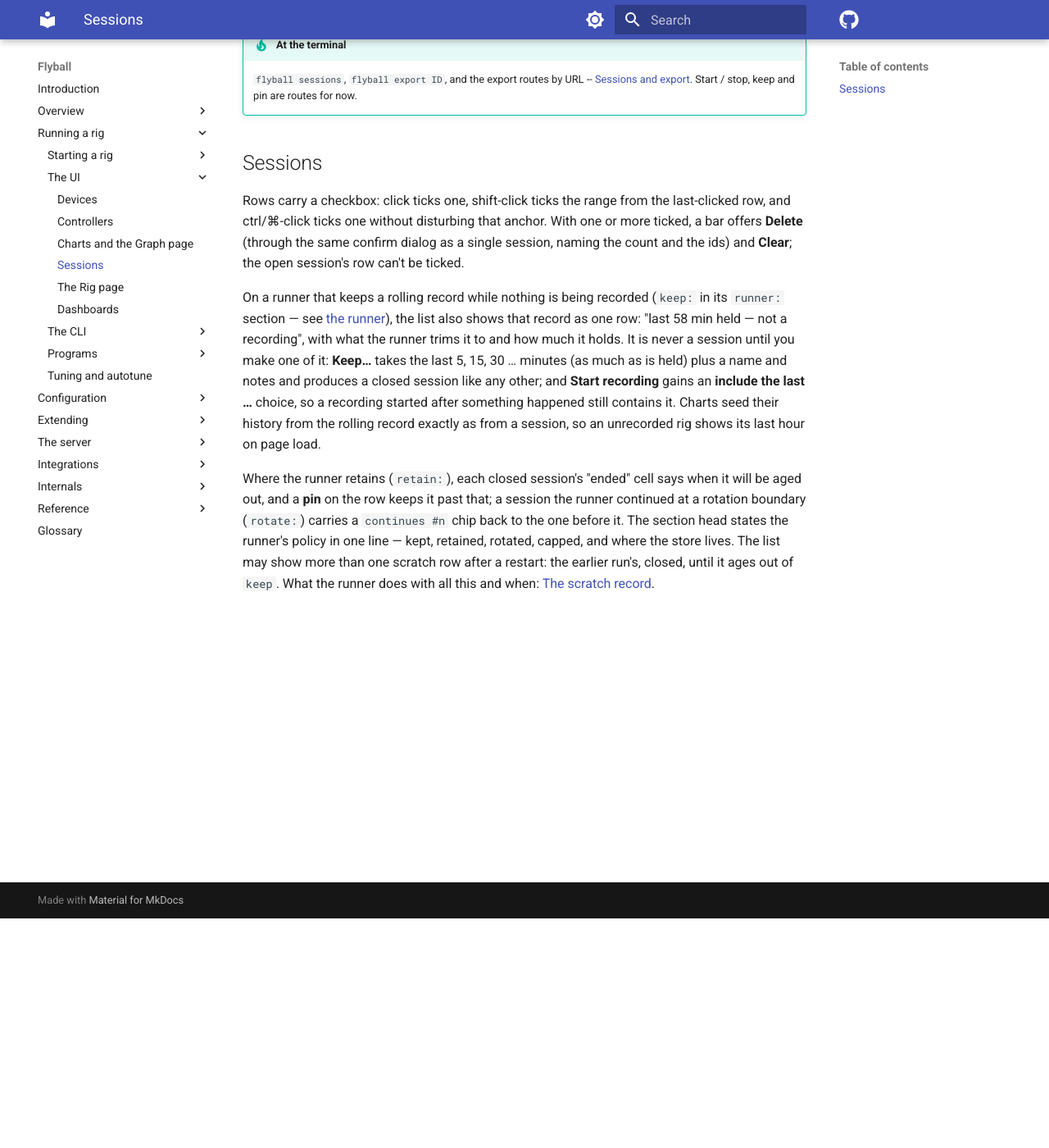
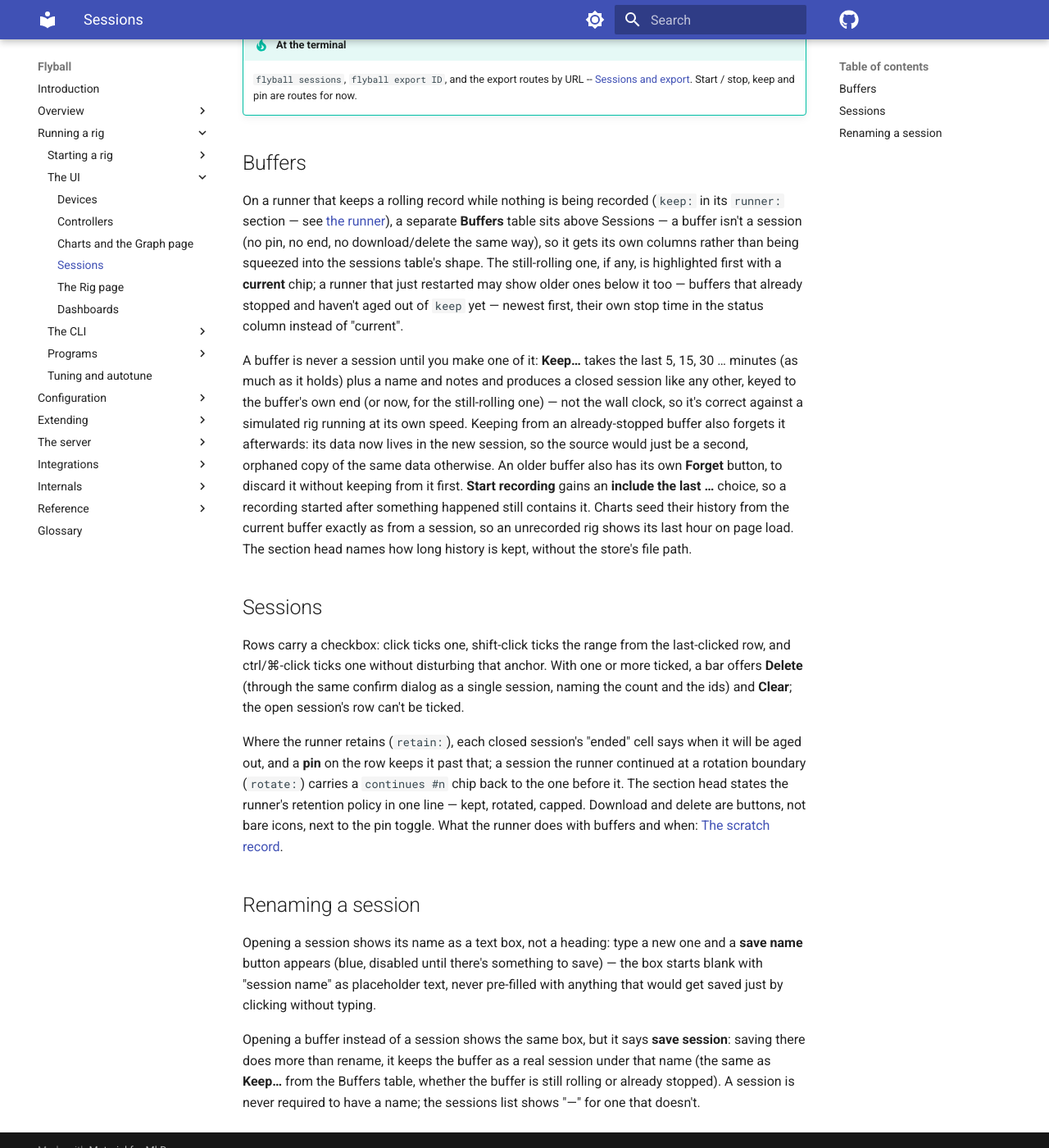
Before and after one commit to bengineer42/flyball, an MkDocs documentation site: the page built from book/src/1-running/ui/sessions.md, in a window 1280 px wide and 1400 px high, scrolled down 280 px. Shown: the whole window at 82% size. Built offline with MkDocs 1.6.1 and Material for MkDocs 9.7.7, drawn with Linux system fonts in a browser that asks for light colours; comment, search, counter and statistics services are not loaded; the version menu is left out; some of the changed text lies outside the part shown.

Commit message:
book: document tonight's UI work -- session rename, buffers table, connection chip
Per flyball-18: 19 UI commits since c53c46c (session rename / "save
session" on a scratch record / buffers table replacing the single
scratch row / save-name states / connection chip simplified / a batch
of layout-shift fixes) and none had touched book/ yet, against
CLAUDE.md's "docs are part of the change" table.

- sessions.md: split into Buffers (the new table, current highlighted
  vs older, Keep.../Forget) and a new "Renaming a session" section
  (the text-box header, save name vs save session, names being
  optional).
- api.md: PUT/PATCH /api/history/sessions/{id} now documents the
  `name` field alongside `pinned`.
- ui/index.md: the app-bar bullet list updated for the two-state
  (not three) server chip with its debounce and per-stream tooltip,
  the record-symbol icon, and the alarm chip's fixed minWidth; the
  Sessions summary row mentions rename/buffers/forget.

brain/design/ui/log.md also gets an entry (brain/ is git-excluded, not
in this commit) per the same table's convention.

Both books build strict.

Co-Authored-By: Claude Sonnet 5 <noreply@anthropic.com>

```diff
--- a/book/src/1-running/ui/sessions.md
+++ b/book/src/1-running/ui/sessions.md
@@ -1,9 +1,36 @@
 # Sessions
 
-**Sessions** (`#/sessions`): start and stop recording, the recorded sessions, and the runner's rolling record. What a session holds and how it is exported over the API: [History](../../4-server/api.md#history); the runner's retention keys: [The runner section](../../2-config/runner.md).
+**Sessions** (`#/sessions`): start and stop recording, the recorded sessions, and the runner's rolling buffer(s). What a session holds and how it is exported over the API: [History](../../4-server/api.md#history); the runner's retention keys: [The runner section](../../2-config/runner.md).
 
 !!! tip "At the terminal"
     `flyball sessions`, `flyball export ID`, and the export routes by URL -- [Sessions and export](../cli/sessions.md). Start / stop, keep and pin are routes for now.
+
+## Buffers
+
+On a runner that keeps a rolling record while nothing is being recorded
+(`keep:` in its `runner:` section — see [the runner](../runner/access.md)),
+a separate **Buffers** table sits above Sessions — a buffer isn't a session
+(no pin, no end, no download/delete the same way), so it gets its own
+columns rather than being squeezed into the sessions table's shape. The
+still-rolling one, if any, is highlighted first with a **current** chip; a
+runner that just restarted may show older ones below it too — buffers that
+already stopped and haven't aged out of `keep` yet — newest first, their
+own stop time in the status column instead of "current".
+
+A buffer is never a session until you make one of it: **Keep…** takes the
+last 5, 15, 30 … minutes (as much as it holds) plus a name and notes and
+produces a closed session like any other, keyed to the buffer's own end (or
+now, for the still-rolling one) — not the wall clock, so it's correct
+against a simulated rig running at its own speed. Keeping from an
+already-stopped buffer also forgets it afterwards: its data now lives in
+the new session, so the source would just be a second, orphaned copy of the
+same data otherwise. An older buffer also has its own **Forget** button, to
+discard it without keeping from it first. **Start recording** gains an
+**include the last …** choice, so a recording started after something
+happened still contains it. Charts seed their history from the current
+buffer exactly as from a session, so an unrecorded rig shows its last hour
+on page load. The section head names how long history is kept, without the
+store's file path.
 
 ## Sessions
 
@@ -13,22 +40,26 @@ With one or more ticked, a bar offers **Delete** (through the same confirm
 dialog as a single session, naming the count and the ids) and **Clear**; the
 open session's row can't be ticked.
 
-On a runner that keeps a rolling record while nothing is being recorded
-(`keep:` in its `runner:` section — see [the runner](../runner/access.md)), the list
-also shows that record as one row: "last 58 min held — not a recording",
-with what the runner trims it to and how much it holds. It is never a
-session until you make one of it: **Keep…** takes the last 5, 15, 30 …
-minutes (as much as is held) plus a name and notes and produces a closed
-session like any other; and **Start recording** gains an **include the
-last …** choice, so a recording started after something happened still
-contains it. Charts seed their history from the rolling record exactly as
-from a session, so an unrecorded rig shows its last hour on page load.
-
 Where the runner retains (`retain:`), each closed session's "ended" cell
 says when it will be aged out, and a **pin** on the row keeps it past that;
 a session the runner continued at a rotation boundary (`rotate:`) carries a
 `continues #n` chip back to the one before it. The section head states the
-runner's policy in one line — kept, retained, rotated, capped, and where
-the store lives. The list may show more than one scratch row after a
-restart: the earlier run's, closed, until it ages out of `keep`. What the
-runner does with all this and when: [The scratch record](../runner/index.md#the-scratch-record).
+runner's retention policy in one line — kept, rotated, capped. Download and
+delete are buttons, not bare icons, next to the pin toggle. What the runner
+does with buffers and when:
+[The scratch record](../runner/index.md#the-scratch-record).
+
+## Renaming a session
+
+Opening a session shows its name as a text box, not a heading: type a new
+one and a **save name** button appears (blue, disabled until there's
+something to save) — the box starts blank with "session name" as
+placeholder text, never pre-filled with anything that would get saved just
+by clicking without typing.
+
+Opening a buffer instead of a session shows the same box, but it says
+**save session**: saving there does more than rename, it keeps the buffer
+as a real session under that name (the same as **Keep…** from the Buffers
+table, whether the buffer is still rolling or already stopped). A session
+is never required to have a name; the sessions list shows "—" for one that
+doesn't.
```
Also changed, not shown: book/src/1-running/ui/index.md (+12 -5 lines), book/src/4-server/api.md (+1 -1 lines).
